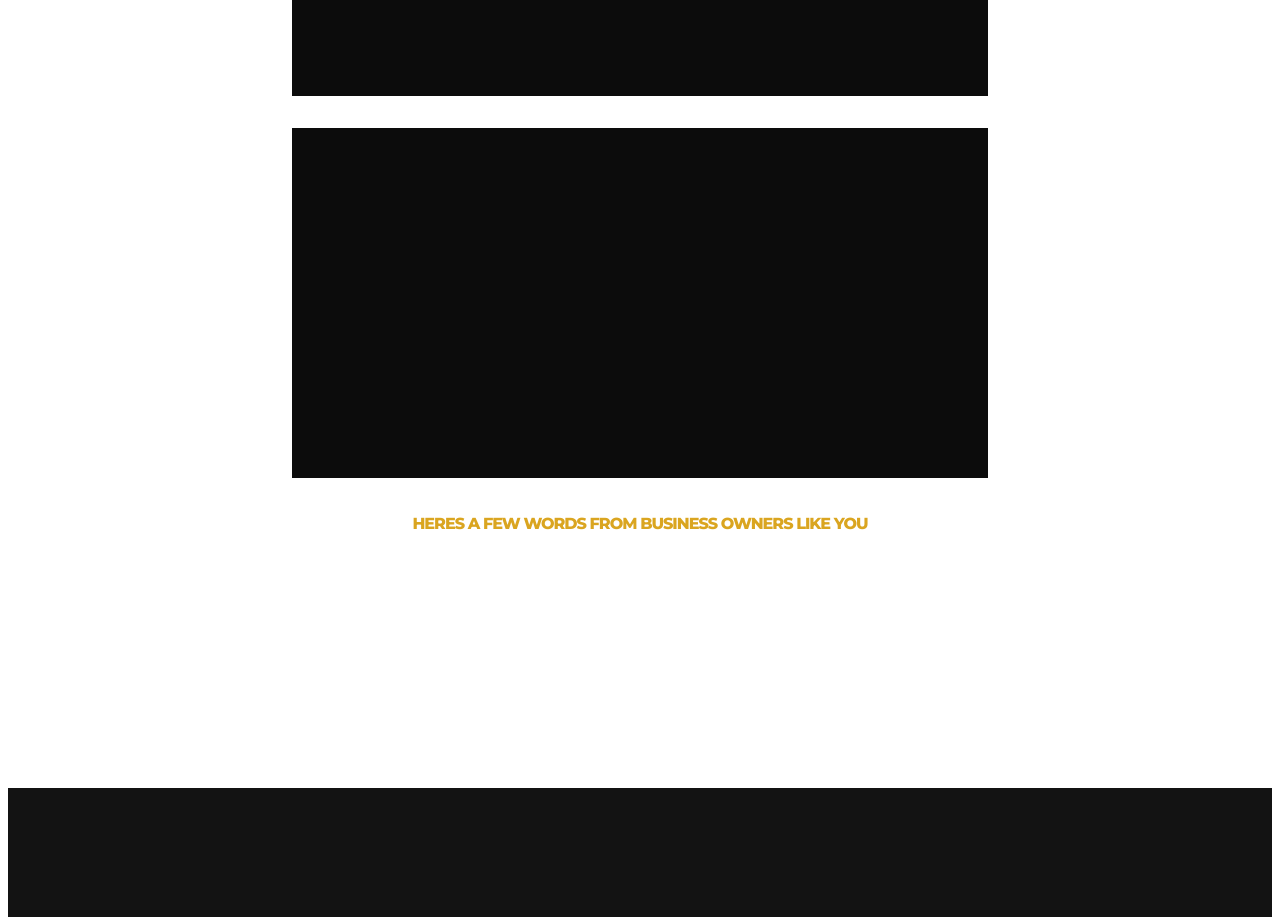
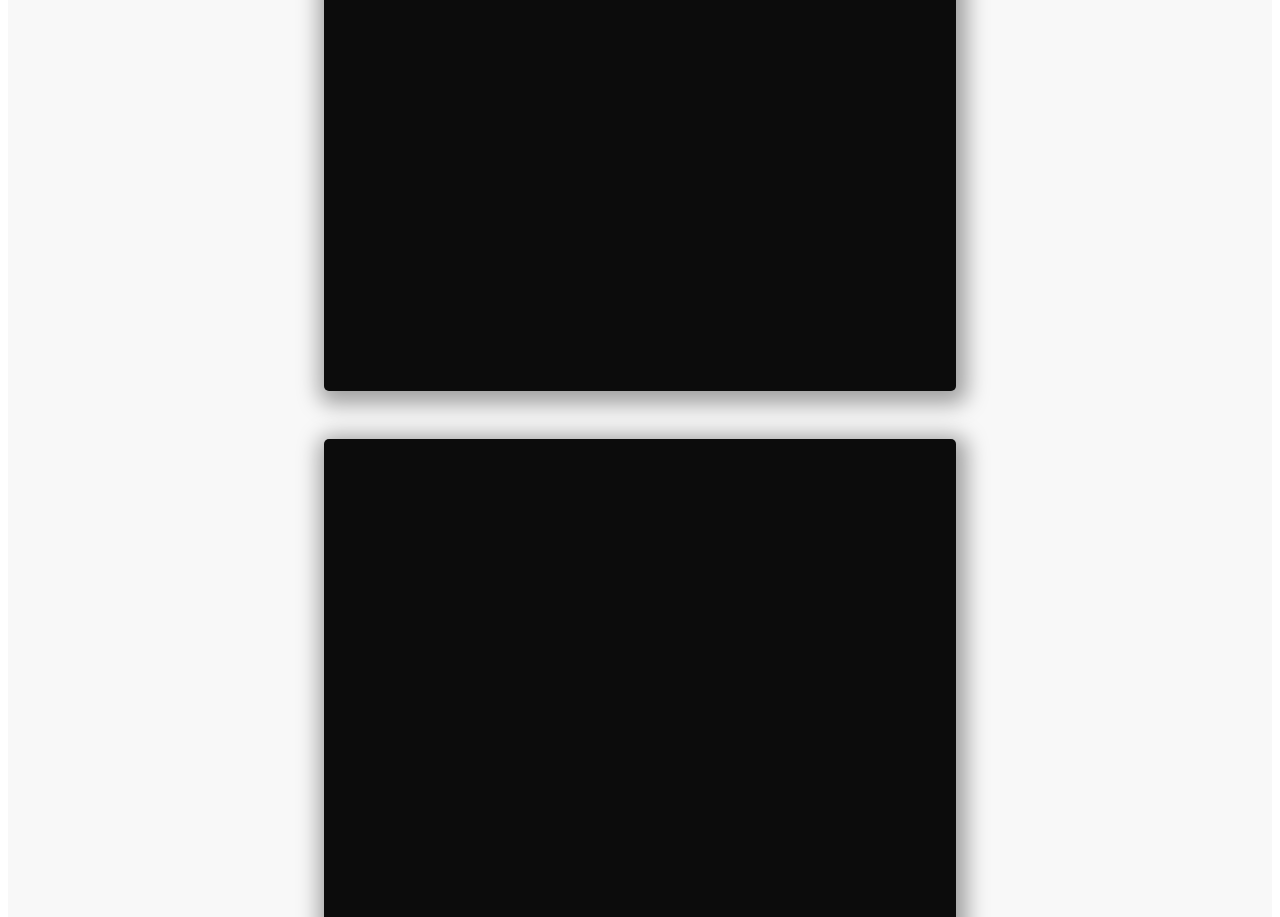
Before and after one commit to GoodneyJ/jgwd, a Next.js app: page / in a window 1280 px wide. Shown: the part 1880-2797 px from the top of the page. Built offline with nearby package versions, Linux system fonts and the light colour scheme.

Commit message:
sixth commit

```diff
--- a/app/About.js
+++ b/app/About.js
@@ -2,6 +2,7 @@
 
 import {React, useRef, useState, useEffect} from 'react'
 import dynamic from 'next/dynamic';
+import { BiSolidChevronDown } from "react-icons/bi";
 
 import OfferCard from './OfferCard'
 
@@ -80,6 +81,7 @@ export default function About() {
 
       <h4 className={styles.reviewHeading}> Heres a few words from business owners like you </h4>
       {/* Font awesome down arrow here please */}
+      <BiSolidChevronDown className={styles.chevron}/>
     </div>
   )
 }
--- a/app/styles/about.module.css
+++ b/app/styles/about.module.css
@@ -1,4 +1,3 @@
-@import url("https://fonts.googleapis.com/css2?family=EB+Garamond:wght@400;600;700;800&family=Inter:wght@400;600;800&family=Montserrat:wght@200;300;400;800;900&display=swap");
 /* animations */
 @keyframes typewriter {
   0% {
@@ -21,9 +20,9 @@
 }
 .aboutContainer {
   width: 100%;
-  height: 1900px;
+  height: 2500px;
   display: flex;
-  background-color: #ffffff;
+  background-color: #f8f8f8;
   flex-direction: column;
 }
 .aboutContainer .liveTextContainer {
@@ -114,18 +113,29 @@
 }
 .aboutContainer .pricingBlock .priceItem {
   background-color: #0c0c0c;
-  height: 350px;
-  width: 55%;
-  margin: 2rem auto;
+  height: 650px;
+  width: 50%;
+  margin: 3rem auto;
+  border-radius: 5px;
+  box-shadow: 3px 5px 21px 8px rgba(0, 0, 0, 0.3568627451);
 }
 .aboutContainer .reviewHeading {
   font-family: "Montserrat";
   text-align: center;
-  color: #daa520;
-  font-size: 1rem;
+  color: #cea616;
+  font-size: 1.5rem;
   text-transform: uppercase;
   font-weight: 800;
   margin: 0.25rem auto;
   letter-spacing: -1px;
   width: 80%;
+}
+.aboutContainer .chevron {
+  color: --primaryGold;
+  display: flex;
+  justify-content: center;
+  align-items: center;
+  width: 75px;
+  height: 75px;
+  margin: 0 auto;
 }/*# sourceMappingURL=about.module.css.map */
--- a/app/styles/about.module.scss
+++ b/app/styles/about.module.scss
@@ -1,12 +1,11 @@
-// About Component
-@import url('https://fonts.googleapis.com/css2?family=EB+Garamond:wght@400;600;700;800&family=Inter:wght@400;600;800&family=Montserrat:wght@200;300;400;800;900&display=swap');
+@import './globals.css'
+
 
 /* animations */
 @keyframes typewriter {
     0% {
         width: 0em;
     }
-
 
     35% {
         width: 12em;
@@ -15,8 +14,6 @@
     100% {
         width: 0em;
     }
-
-
 }
 
 @keyframes blinkTextCursor {
@@ -29,11 +26,12 @@
     }
 }
 
+// About Component
 .aboutContainer {
     width: 100%;
-    height: 1900px;
+    height: 2500px;
     display: flex;
-    background-color: #ffffff;
+    background-color: #f8f8f8;
     flex-direction: column;
 
     .liveTextContainer {
@@ -149,21 +147,35 @@
     .pricingBlock {
         .priceItem {
             background-color: #0c0c0c;
-            height: 350px;
-            width: 55%;
-            margin: 2rem auto;
+            height: 650px;
+            width: 50%;
+            margin: 3rem auto;
+            border-radius: 5px;
+            -webkit-box-shadow: 3px 5px 21px 8px #000000;
+            box-shadow: 3px 5px 21px 8px #0000005b;
         }
     }
 
     .reviewHeading {
         font-family: "Montserrat";
         text-align: center;
-        color: #daa520;
-        font-size: 1rem;
+        color: #cea616;
+        font-size: 1.5rem;
         text-transform: uppercase;
         font-weight: 800;
         margin: .25rem auto;
         letter-spacing: -1px;
         width: 80%;
     }
+
+    .chevron {
+        color: #cea616;
+        display: flex;
+        justify-content: center;
+        align-items: center;
+        width: 75px;
+        height: 75px;margin: 0 auto;
+
+
+    }
 }
--- a/app/styles/globals.css
+++ b/app/styles/globals.css
@@ -1,43 +1,14 @@
+@import url("https://fonts.googleapis.com/css2?family=EB+Garamond:wght@400;600;700;800&family=Inter:wght@400;600;800&family=Montserrat:wght@200;300;400;800;900&display=swap");
+@import url("https://fonts.googleapis.com/css2?family=EB+Garamond:wght@400;600;700;800&family=Inter:wght@400;600;800&display=swap");
 :root {
   --max-width: 1100px;
   --border-radius: 12px;
-  --font-mono: ui-monospace, Menlo, Monaco, 'Cascadia Mono', 'Segoe UI Mono',
-    'Roboto Mono', 'Oxygen Mono', 'Ubuntu Monospace', 'Source Code Pro',
-    'Fira Mono', 'Droid Sans Mono', 'Courier New', monospace;
-
+  --font-mono: ui-monospace, Menlo, Monaco, "Cascadia Mono", "Segoe UI Mono",
+    "Roboto Mono", "Oxygen Mono", "Ubuntu Monospace", "Source Code Pro",
+    "Fira Mono", "Droid Sans Mono", "Courier New", monospace;
   --foreground-rgb: 0, 0, 0;
   --background-start-rgb: 214, 219, 220;
   --background-end-rgb: 255, 255, 255;
-
-  --primary-glow: conic-gradient(
-    from 180deg at 50% 50%,
-    #16abff33 0deg,
-    #0885ff33 55deg,
-    #54d6ff33 120deg,
-    #0071ff33 160deg,
-    transparent 360deg
-  );
-  --secondary-glow: radial-gradient(
-    rgba(255, 255, 255, 1),
-    rgba(255, 255, 255, 0)
-  );
-
-  --tile-start-rgb: 239, 245, 249;
-  --tile-end-rgb: 228, 232, 233;
-  --tile-border: conic-gradient(
-    #00000080,
-    #00000040,
-    #00000030,
-    #00000020,
-    #00000010,
-    #00000010,
-    #00000080
-  );
-
-  --callout-rgb: 238, 240, 241;
-  --callout-border-rgb: 172, 175, 176;
-  --card-rgb: 180, 185, 188;
-  --card-border-rgb: 131, 134, 135;
 }
 
 @media (prefers-color-scheme: dark) {
@@ -45,7 +16,6 @@
     --foreground-rgb: 255, 255, 255;
     --background-start-rgb: 0, 0, 0;
     --background-end-rgb: 0, 0, 0;
-
     --primary-glow: radial-gradient(rgba(1, 65, 255, 0.4), rgba(1, 65, 255, 0));
     --secondary-glow: linear-gradient(
       to bottom right,
@@ -53,7 +23,6 @@
       rgba(1, 65, 255, 0),
       rgba(1, 65, 255, 0.3)
     );
-
     --tile-start-rgb: 2, 13, 46;
     --tile-end-rgb: 2, 5, 19;
     --tile-border: conic-gradient(
@@ -65,14 +34,12 @@
       #ffffff10,
       #ffffff80
     );
-
     --callout-rgb: 20, 20, 20;
     --callout-border-rgb: 108, 108, 108;
     --card-rgb: 100, 100, 100;
     --card-border-rgb: 200, 200, 200;
   }
 }
-
 * {
   box-sizing: border-box;
   padding: 0;
@@ -87,12 +54,7 @@ body {
 
 body {
   color: rgb(var(--foreground-rgb));
-  background: linear-gradient(
-      to bottom,
-      transparent,
-      rgb(var(--background-end-rgb))
-    )
-    rgb(var(--background-start-rgb));
+  background: linear-gradient(to bottom, transparent, rgb(var(--background-end-rgb))) rgb(var(--background-start-rgb));
 }
 
 a {
@@ -104,5 +66,4 @@ a {
   html {
     color-scheme: dark;
   }
-}
-@import url('https://fonts.googleapis.com/css2?family=EB+Garamond:wght@400;600;700;800&family=Inter:wght@400;600;800&display=swap');
+}/*# sourceMappingURL=globals.css.map */
--- /dev/null
+++ b/app/styles/globals.scss
@@ -0,0 +1,84 @@
+@use 'variables';
+
+:root {
+    --max-width: 1100px;
+    --border-radius: 12px;
+    --font-mono: ui-monospace, Menlo, Monaco, 'Cascadia Mono', 'Segoe UI Mono',
+      'Roboto Mono', 'Oxygen Mono', 'Ubuntu Monospace', 'Source Code Pro',
+      'Fira Mono', 'Droid Sans Mono', 'Courier New', monospace;
+
+    --foreground-rgb: 0, 0, 0;
+    --background-start-rgb: 214, 219, 220;
+    --background-end-rgb: 255, 255, 255;
+
+    $primaryGold: #cea616;
+    $primaryCream: #f8f8f8;
+  }
+
+  @media (prefers-color-scheme: dark) {
+    :root {
+      --foreground-rgb: 255, 255, 255;
+      --background-start-rgb: 0, 0, 0;
+      --background-end-rgb: 0, 0, 0;
+
+      --primary-glow: radial-gradient(rgba(1, 65, 255, 0.4), rgba(1, 65, 255, 0));
+      --secondary-glow: linear-gradient(
+        to bottom right,
+        rgba(1, 65, 255, 0),
+        rgba(1, 65, 255, 0),
+        rgba(1, 65, 255, 0.3)
+      );
+
+      --tile-start-rgb: 2, 13, 46;
+      --tile-end-rgb: 2, 5, 19;
+      --tile-border: conic-gradient(
+        #ffffff80,
+        #ffffff40,
+        #ffffff30,
+        #ffffff20,
+        #ffffff10,
+        #ffffff10,
+        #ffffff80
+      );
+
+      --callout-rgb: 20, 20, 20;
+      --callout-border-rgb: 108, 108, 108;
+      --card-rgb: 100, 100, 100;
+      --card-border-rgb: 200, 200, 200;
+    }
+  }
+
+  * {
+    box-sizing: border-box;
+    padding: 0;
+    margin: 0;
+  }
+
+  html,
+  body {
+    max-width: 100vw;
+    overflow-x: hidden;
+  }
+
+  body {
+    color: rgb(var(--foreground-rgb));
+    background: linear-gradient(
+        to bottom,
+        transparent,
+        rgb(var(--background-end-rgb))
+      )
+      rgb(var(--background-start-rgb));
+  }
+
+  a {
+    color: inherit;
+    text-decoration: none;
+  }
+
+  @media (prefers-color-scheme: dark) {
+    html {
+      color-scheme: dark;
+    }
+  }
+  @import url('https://fonts.googleapis.com/css2?family=EB+Garamond:wght@400;600;700;800&family=Inter:wght@400;600;800&family=Montserrat:wght@200;300;400;800;900&display=swap');
+  @import url('https://fonts.googleapis.com/css2?family=EB+Garamond:wght@400;600;700;800&family=Inter:wght@400;600;800&display=swap');
```
Also changed, not shown: 2 other files (tests, documents, lock files or other folders).
